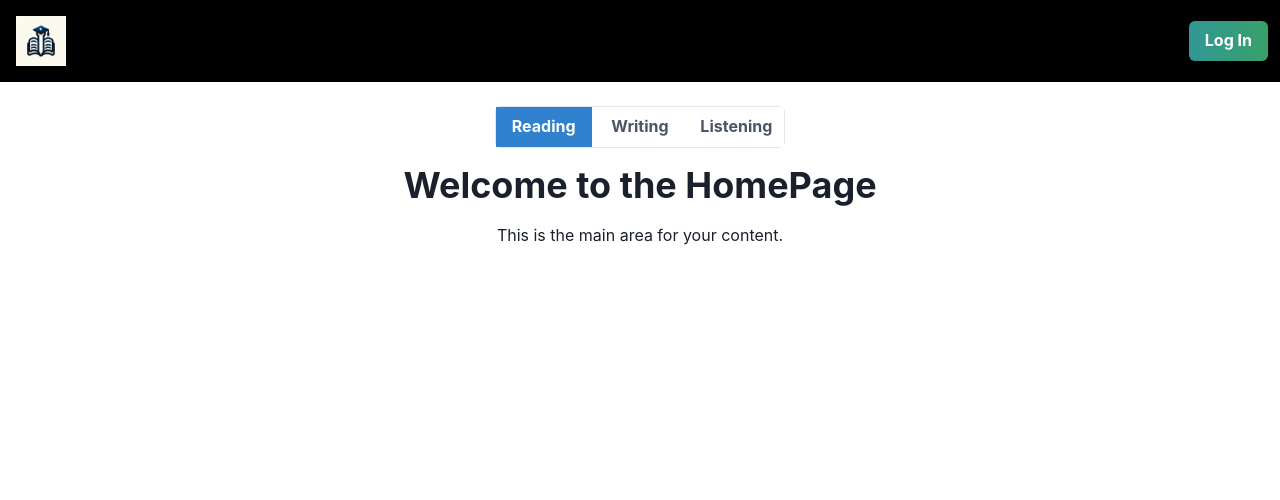
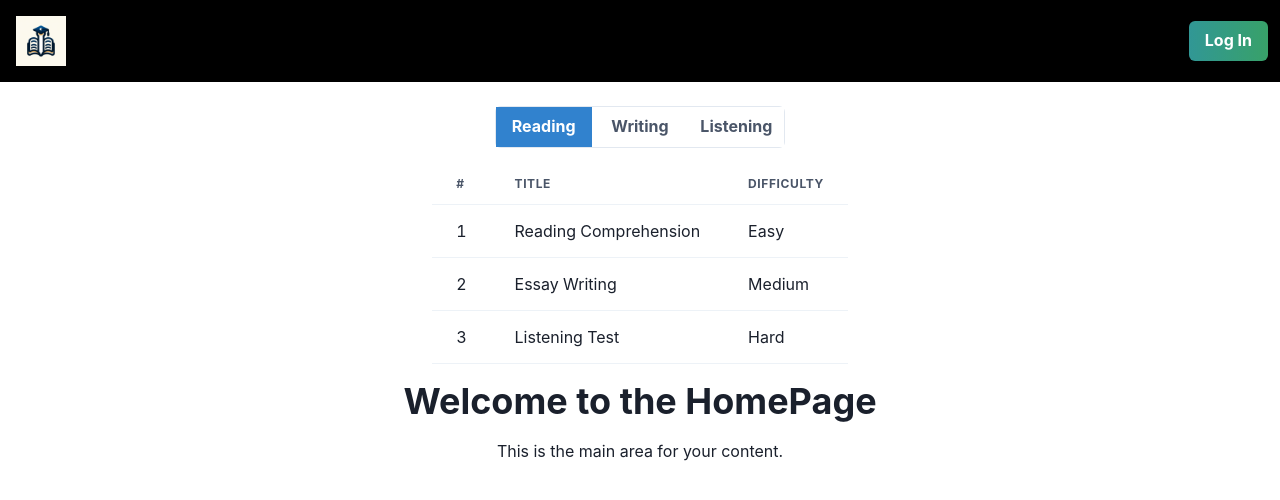
Before and after one commit to SeleemS/ielts-react, a React (Create React App) app: page / in a window 1280 px wide. Shown: the top 500 px of the page. Built offline with nearby package versions, Linux system fonts and the light colour scheme.

Commit message:
Add datatable

```diff
--- /dev/null
+++ b/src/components/DataTable.js
@@ -0,0 +1,45 @@
+import React from 'react';
+import {
+  Table,
+  Thead,
+  Tbody,
+  Tr,
+  Th,
+  Td,
+  Box
+} from '@chakra-ui/react';
+
+const DataTable = () => {
+    // Ensure data is an array
+    const data = [
+        { title: 'Reading Comprehension', difficulty: 'Easy' },
+        { title: 'Essay Writing', difficulty: 'Medium' },
+        { title: 'Listening Test', difficulty: 'Hard' },
+        // ... more data
+    ];
+
+    return (
+        <Box overflowX="auto">
+            <Table variant="simple">
+                <Thead>
+                    <Tr>
+                        <Th>#</Th>
+                        <Th>Title</Th>
+                        <Th>Difficulty</Th>
+                    </Tr>
+                </Thead>
+                <Tbody>
+                    {data.map((item, index) => (
+                        <Tr key={index}>
+                            <Td>{index + 1}</Td>
+                            <Td>{item.title}</Td>
+                            <Td>{item.difficulty}</Td>
+                        </Tr>
+                    ))}
+                </Tbody>
+            </Table>
+        </Box>
+    );
+};
+
+export default DataTable;
--- a/src/pages/HomePage.js
+++ b/src/pages/HomePage.js
@@ -9,6 +9,7 @@ import {
 } from '@chakra-ui/react';
 import Navbar from '../components/Navbar';
 import Toggle from '../components/Toggle';
+import DataTable from '../components/DataTable';
 
 const HomePage = () => {
     const handleToggleChange = (value) => {
@@ -26,6 +27,7 @@ const HomePage = () => {
                 <VStack spacing={4}>
                     {/* Place the Toggle component here */}
                     <Toggle onChange={handleToggleChange} />
+                    <DataTable />
 
                     {/* Rest of your content */}
                     {/* Example content */}
```
